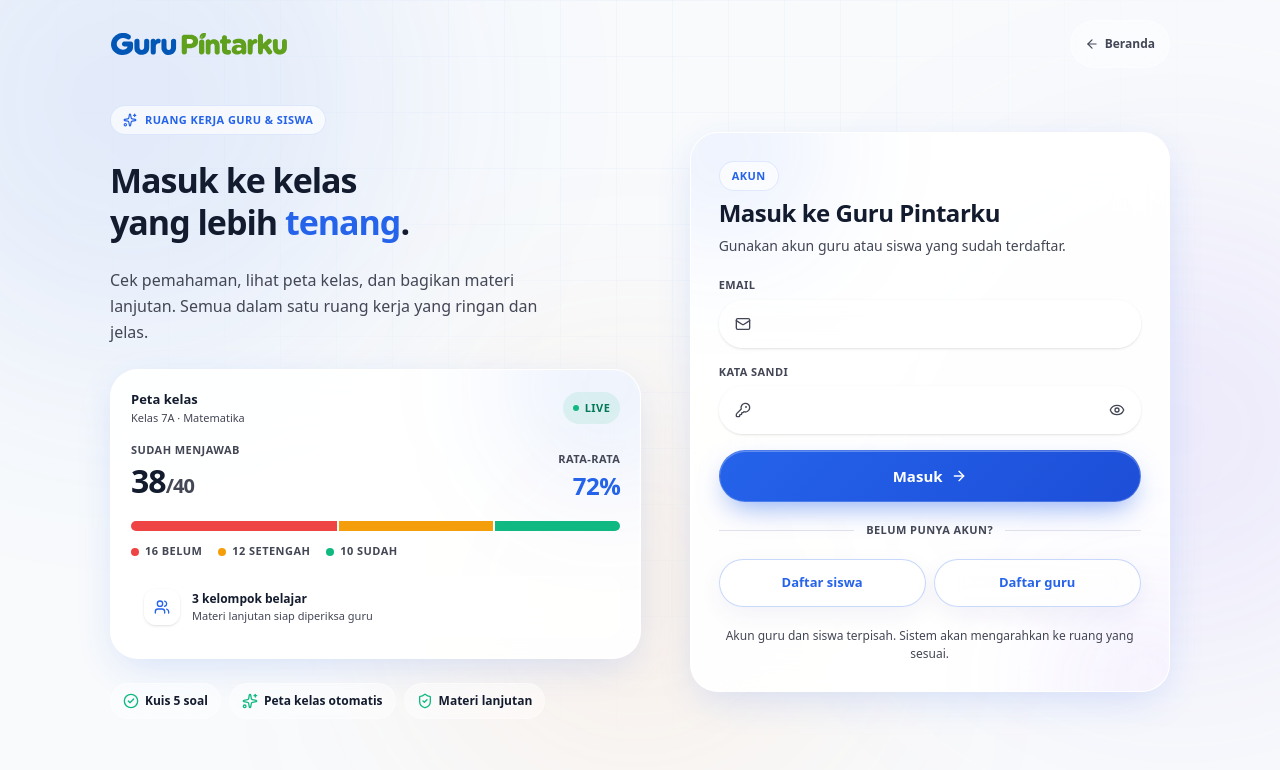
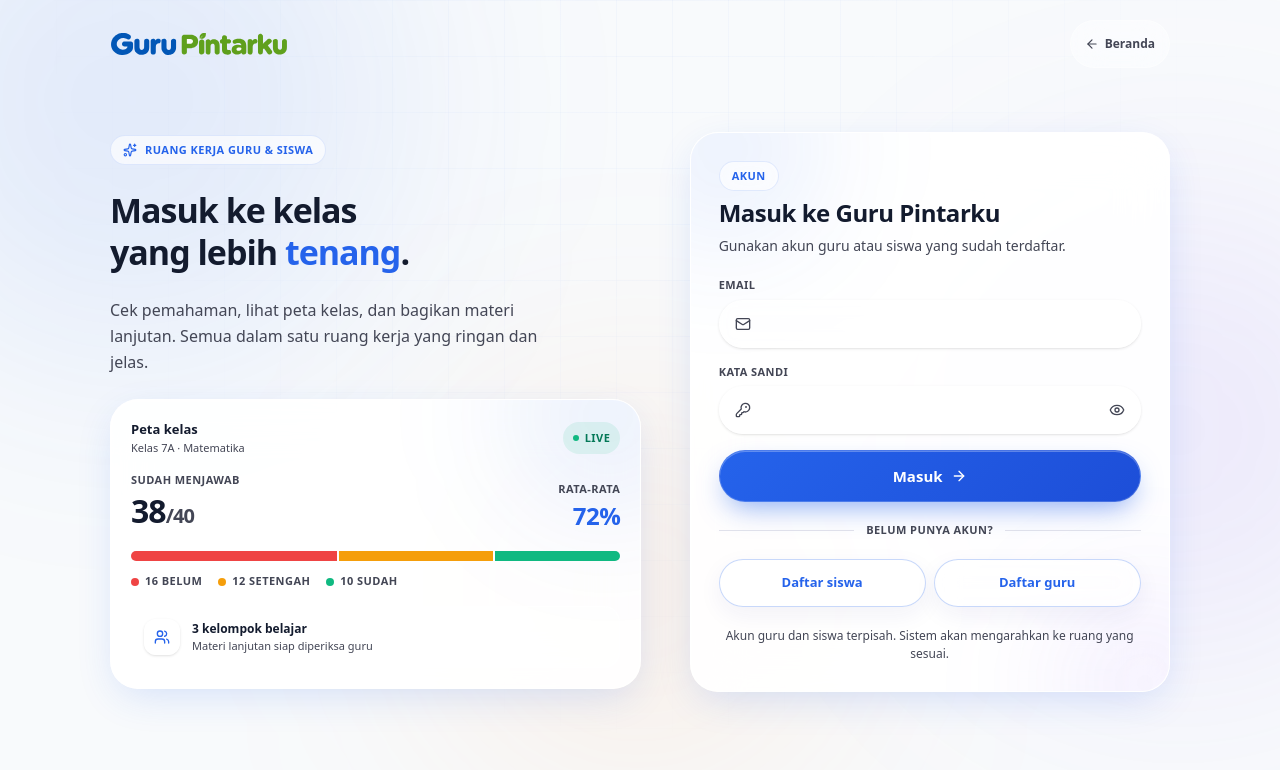
Before and after one commit to hsbysddq/gurupintar, a Next.js app: page /masuk in a window 1280 px wide. Shown: the top 770 px of the page. Built offline with nearby package versions, Linux system fonts and the light colour scheme.

Commit message:
style(masuk): hapus badge fitur yang redundan

```diff
--- a/app/masuk/page.tsx
+++ b/app/masuk/page.tsx
@@ -7,16 +7,13 @@ import {
   AlertTriangle,
   ArrowLeft,
   ArrowRight,
-  CircleCheck,
   Eye,
   EyeOff,
   KeyRound,
   Loader2,
   Mail,
-  ShieldCheck,
   Sparkles,
   Users,
-  type LucideIcon,
 } from 'lucide-react';
 import { TulisanGuruPintar } from '@/components/LogoGuruPintar';
 import { ErrorApi, masuk } from '@/lib/api-klien';
@@ -29,12 +26,6 @@ const KELOMPOK = [
   { label: 'Belum', jumlah: 16, lebar: 'w-[42%]', warna: 'bg-aura-red', garis: '' },
   { label: 'Setengah', jumlah: 12, lebar: 'w-[32%]', warna: 'bg-aura-amber', garis: 'border-l-2 border-white' },
   { label: 'Sudah', jumlah: 10, lebar: 'w-[26%]', warna: 'bg-aura-emerald', garis: 'border-l-2 border-white' },
-];
-
-const KEUNGGULAN: { label: string; ikon: LucideIcon }[] = [
-  { label: 'Kuis 5 soal', ikon: CircleCheck },
-  { label: 'Peta kelas otomatis', ikon: Sparkles },
-  { label: 'Materi lanjutan', ikon: ShieldCheck },
 ];
 
 export default function HalamanMasuk() {
@@ -189,18 +180,6 @@ function FormMasuk() {
               </div>
             </div>
           </div>
-
-          <ul className="flex flex-wrap gap-2">
-            {KEUNGGULAN.map(({ label, ikon: Ikon }) => (
-              <li
-                key={label}
-                className="aura-glass-subtle inline-flex items-center gap-1.5 rounded-full px-3 py-2 font-display text-[12px] font-semibold text-aura-ink"
-              >
-                <Ikon aria-hidden="true" className="size-4 text-aura-emerald" />
-                {label}
-              </li>
-            ))}
-          </ul>
         </section>
 
         <section aria-labelledby="judul-masuk" className="mx-auto w-full max-w-[480px]">
```
Also changed, not shown: .commandcode/taste/taste-—-command-code/taste.md.
